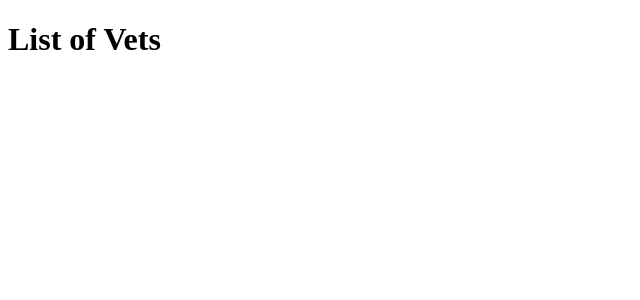
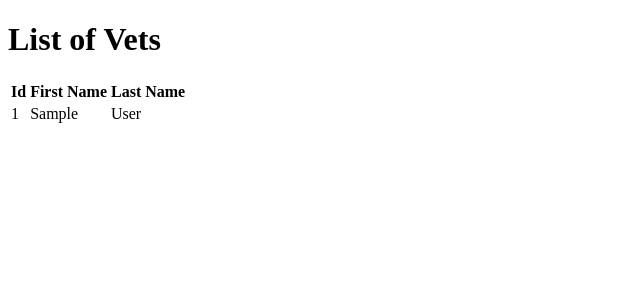
Before and after one commit to evlEeena/pet-clinic, a Spring app: template pet-clinic-web/src/main/resources/templates/vets/list.html in a window 1280 px wide. Shown: the top 300 px of the page, without its empty margins (0-640 px from the left). Run offline with Thymeleaf, Linux system fonts and the light colour scheme; the template is opened without the code that fills it: most values are stand-ins (such as "Sample title", 1, 10 or a date in 2020); data that the repository does not hold is empty.

Commit message:
Added Vets list

```diff
--- a/pet-clinic-web/src/main/resources/templates/index.html
+++ b/pet-clinic-web/src/main/resources/templates/index.html
@@ -5,6 +5,6 @@
     <title>Pet Clinic Index</title>
 </head>
 <body>
-    <h1 th:text="'Index Page'">Index Page test</h1>
+<h1 th:text="'Index Page'">Index Page test</h1>
 </body>
 </html>
--- a/pet-clinic-web/src/main/resources/templates/vets/list.html
+++ b/pet-clinic-web/src/main/resources/templates/vets/list.html
@@ -1,10 +1,25 @@
 <!DOCTYPE html>
-<html lang="en">
+<html lang="en" xmlns:th="http://www.thymeleaf.org">
 <head>
     <meta charset="UTF-8">
     <title>List of Vets</title>
 </head>
 <body>
-    <h1>List of Vets</h1>
+<h1>List of Vets</h1>
+
+<table>
+    <thead>
+    <th>Id</th>
+    <th>First Name</th>
+    <th>Last Name</th>
+    </thead>
+    <tbody>
+    <tr th:each="vet : ${vets}">
+        <td th:text="${vet.id}">1</td>
+        <td th:text="${vet.firstName}">First Name</td>
+        <td th:text="${vet.lastName}">Last Name</td>
+    </tr>
+    </tbody>
+</table>
 </body>
 </html>
```
Also changed, not shown: pet-clinic-web/src/main/java/com/evleeena/petclinic/controllers/VetController.java (+9 -1 lines), pet-clinic-web/src/main/resources/templates/owners/list.html (indentation only).
